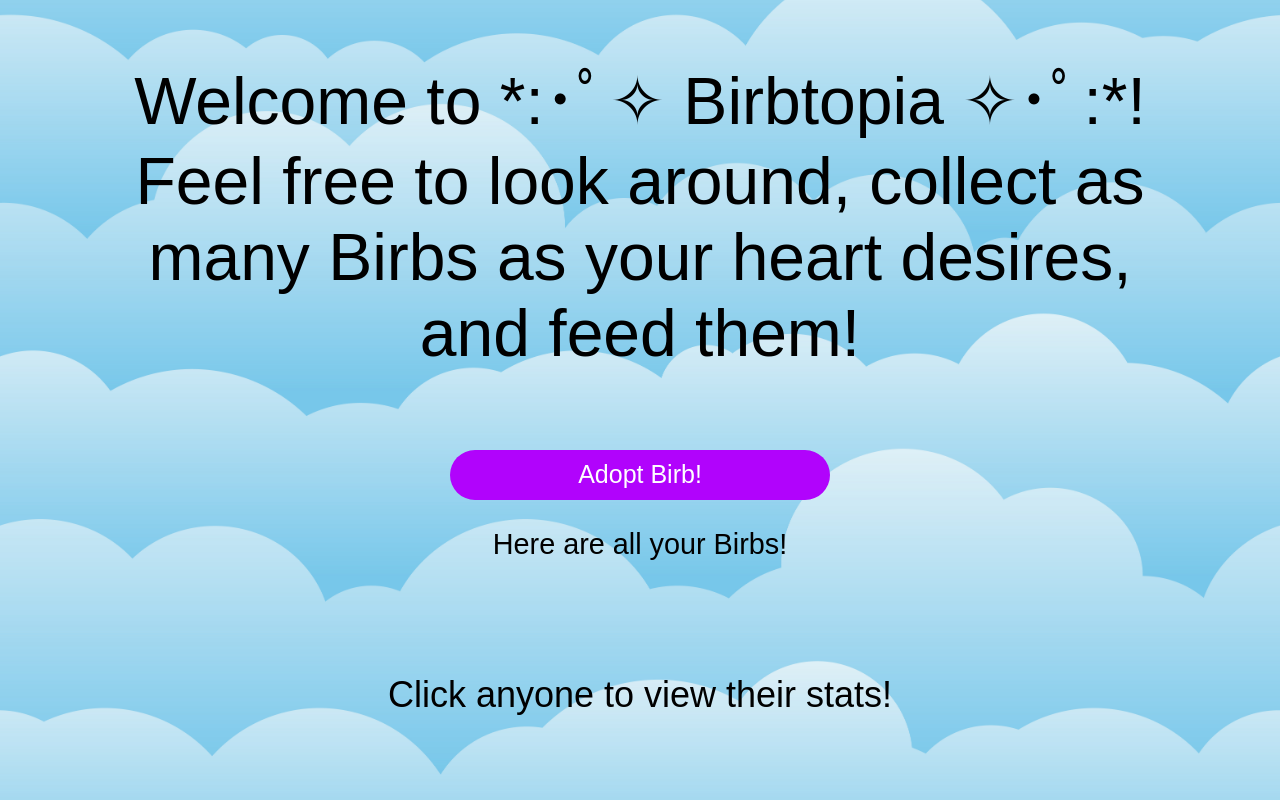
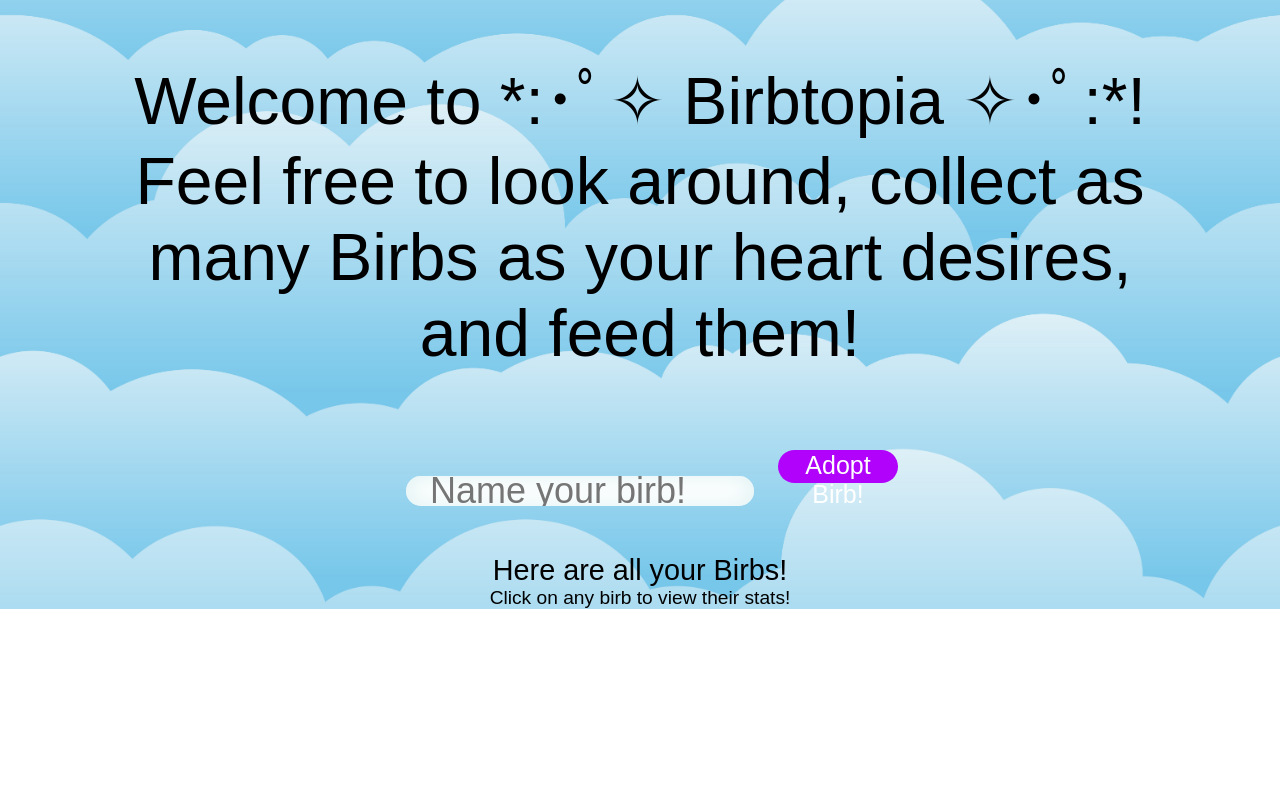
Before and after one commit to Scrysis/birbtopia, a React (Vite) app in the folder client/: page / in a window 1280 px wide. Shown: the part 463-1263 px from the top of the page. After the commit the page ends 1072 px from the top, so only its background shows below. Built offline with nearby package versions, Linux system fonts and the light colour scheme; a web font is replaced by a local one.

Commit message:
added input to home

```diff
--- a/client/src/App.css
+++ b/client/src/App.css
@@ -43,7 +43,17 @@ h2{
 }
 
 h3{
+  margin: 0;
+  margin-top: 1rem;
   font-size: 1.2rem;
+  font-family: "quicksand", sans-serif;
+  font-weight: 400;
+  font-style: normal;
+}
+
+h4{
+  margin: 0;
+  font-size: .8rem;
   font-family: "quicksand", sans-serif;
   font-weight: 400;
   font-style: normal;
@@ -51,11 +61,11 @@ h3{
 
 .homePage {
   background-image: url("../../assets/clouds.jpg");
-  background-size: cover;
   background-position: center;
   background-repeat: no-repeat;
   background-attachment: fixed;
   height: 100%;
+  background-size: 100vw 100vh;
 }
 
 @keyframes logo-spin {
--- a/client/src/components/pages/Home.jsx
+++ b/client/src/components/pages/Home.jsx
@@ -16,11 +16,18 @@ const Home = () => {
             </div>
             <div className="birbLine"></div>
             <div className="usersBirbs">
-              <button className="button" id="generateBirbBtn">Adopt Birb!</button>
-              <h3>Here are all your Birbs!</h3></div>
-            <div className="square"></div>
-            <div>
-              <h6 className="birbsStates">Click anyone to view their stats!</h6>
+              <div className="adoptBirb">
+              <input className="nameBirb"
+              type="text"
+              placeholder="Name your birb!"
+              name="nameBirb"
+              />
+              <button className="adoptBtn" id="generateBirbBtn">Adopt Birb!</button>
+              </div>
+              <h3>Here are all your Birbs!</h3>
+              <h4 className="birbsStats">Click on any birb to view their stats!</h4></div>
+            <div className="square">
+
             </div>
           </div>
         </div>
--- a/client/src/components/pages/Login.jsx
+++ b/client/src/components/pages/Login.jsx
@@ -58,7 +58,7 @@ const Login = (props) => {
                 onChange={handelChange}
               />
             </div>
-            <div className="second-input">
+            <div className="secondInput">
               <img src={pass} alt="pass" className="email" />
               <input
                 type="password"
--- a/client/src/components/pages/home.css
+++ b/client/src/components/pages/home.css
@@ -30,3 +30,17 @@
     background-attachment: fixed;
     height: 100%;
   }
+
+  .nameBirb {
+margin: 1rem;
+  }
+
+  .adoptBtn {
+    width: 5rem;
+    height: 1.4rem;
+    border-radius: 60px;
+    background-color: #b103fc;
+    color: white;
+    font-size: 25px;
+    border: none;
+  }
--- a/client/src/components/pages/login.css
+++ b/client/src/components/pages/login.css
@@ -72,7 +72,7 @@ input {
     font-size: 20px;
 }
 
-.second-input {
+.secondInput {
     padding-top: 20px;
 }
 
```
